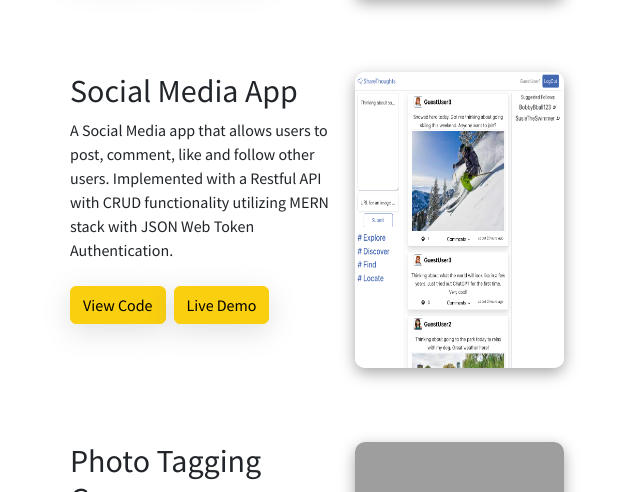
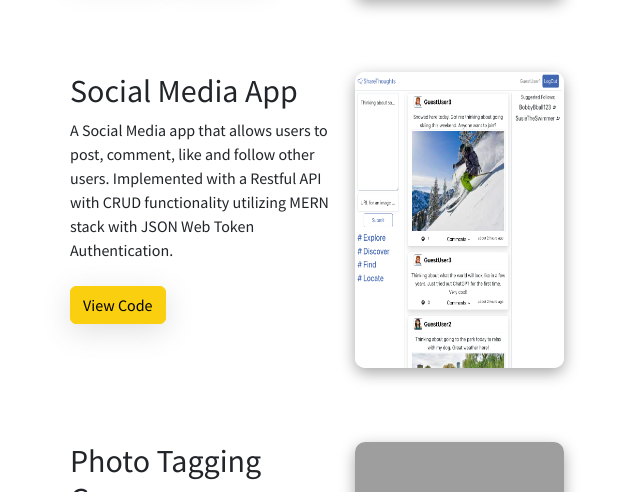
Before and after one commit to kpgh46/portfolio_website, a React (Create React App) app: page / in a window 1280 px wide. Shown: the part 2179-2671 px from the top of the page, without its empty margins (392-1032 px from the left). Built offline with nearby package versions, Linux system fonts and the light colour scheme; grey boxes are pictures that could not be loaded; the HTML template or start-up script is replaced by a standard one.

Commit message:
added conditional for live URL button

```diff
--- a/src/components/SingleProject.js
+++ b/src/components/SingleProject.js
@@ -21,6 +21,7 @@ let SingleProject = (props) => {
 				>
 					View Code
 				</Button>
+				{props.liveUrl && (
 					<Button
 						href={props.liveUrl}
 						style={{
@@ -28,13 +29,15 @@ let SingleProject = (props) => {
 							borderColor: "rgb(250,207,15)",
 							color: "black",
 							marginRight: "10px",
-						boxShadow: "rgba(100, 100, 111, 0.2) 0px 7px 29px 0px",
+							boxShadow:
+								"rgba(100, 100, 111, 0.2) 0px 7px 29px 0px",
 						}}
 						variant="primary"
 						className="mb-3"
 					>
 						Live Demo
 					</Button>
+				)}
 			</div>
 			<div className="col-lg-6">
 				<img
```
Lines whose indentation alone changed are shown as unchanged.
